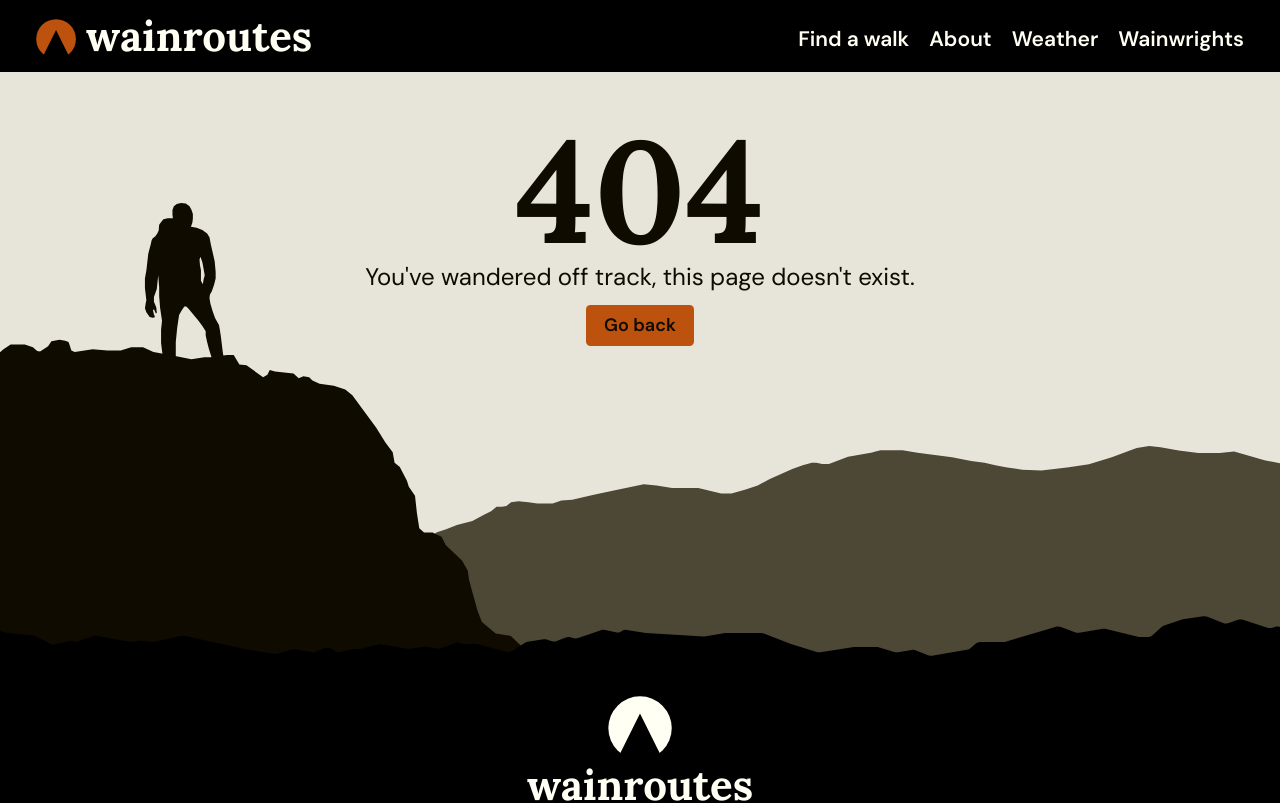
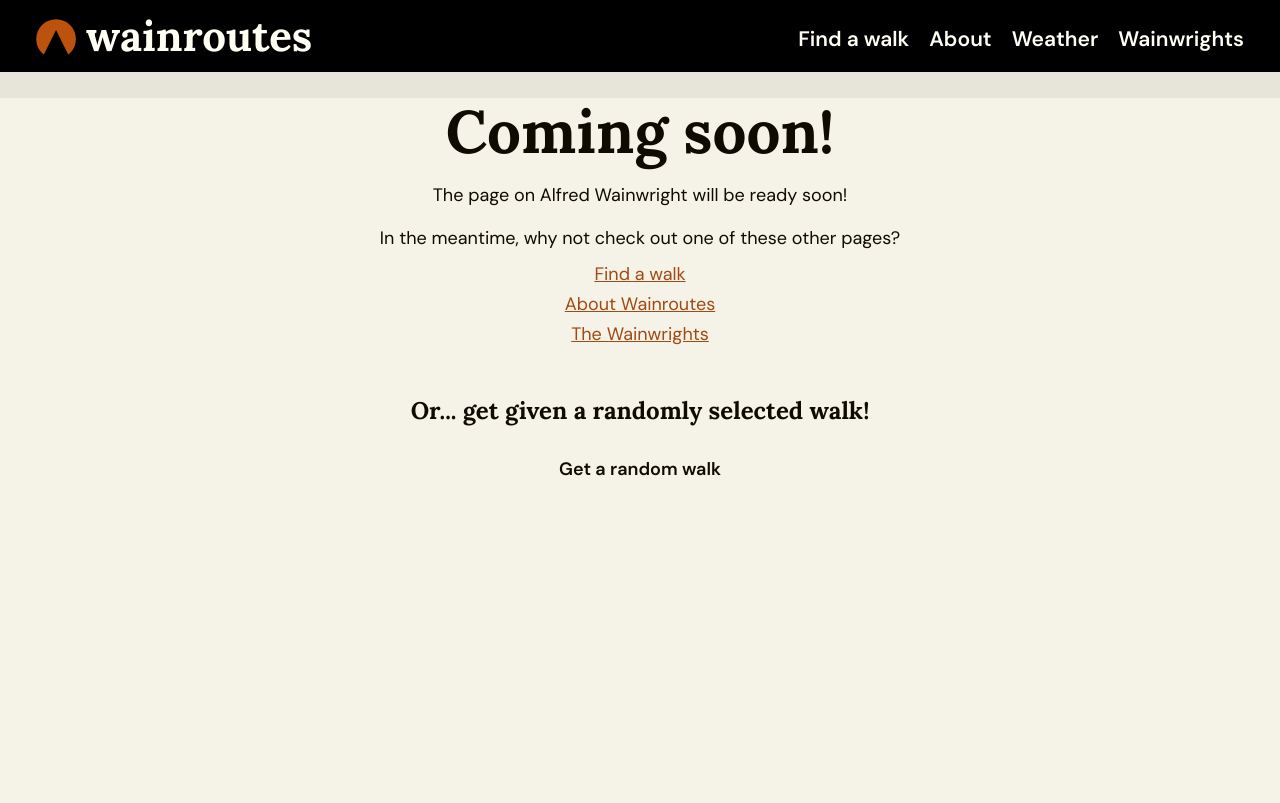
Before and after one commit to joe-cupit/wainroutes, a Next.js app: page /about/alfred-wainwright in a window 1280 px wide. Before the commit this address had no page. Shown: the top 803 px of the page. Built offline with nearby package versions, Linux system fonts and the light colour scheme.

Commit message:
Add coming soon page with walk roulette component

```diff
--- /dev/null
+++ b/src/app/about/alfred-wainwright/page.tsx
@@ -0,0 +1,21 @@
+import { createPageMetadata } from "@/utils/metadata";
+
+import ComingSoon from "@/app/coming-soon";
+
+
+export function generateMetadata() {
+  return createPageMetadata({
+    title: "Alfred Wainwright",
+    description: "Coming soon.",
+    path: "/about/alfred-wainwright",
+  });
+}
+
+
+export default function page() {
+  return (
+    <ComingSoon
+      description="The page on Alfred Wainwright will be ready soon!"
+    />
+  )
+}
--- /dev/null
+++ b/src/app/coming-soon.tsx
@@ -0,0 +1,37 @@
+import styles from "@/styles/coming-soon.module.css";
+import fontStyles from "@/styles/fonts.module.css";
+
+import Link from "next/link";
+
+import WalkRoulette from "@/components/WalkRoulette/WalkRoulette";
+
+
+export default function ComingSoon({ description } : { description?: string}) {
+  return (
+    <main className={styles.page}>
+      <section>
+        <div className={styles.main}>
+          <h1 className={fontStyles.title}>Coming soon!</h1>
+          <p>{description || "I'm still working on this page!"}</p>
+
+          <div>
+            <p>In the meantime, why not check out one of these other pages?</p>
+            <ul>
+              <li><Link href="/walks">Find a walk</Link></li>
+              <li><Link href="/about">About Wainroutes</Link></li>
+              <li><Link href="/wainwrights">The Wainwrights</Link></li>
+            </ul>
+          </div>
+        </div>
+
+      </section>
+
+      <section>
+        <div className={styles.roulette}>
+          <h2 className={fontStyles.subheading}>Or... get given a randomly selected walk!</h2>
+          <WalkRoulette />
+        </div>
+      </section>
+    </main>
+  )
+}
--- a/src/components/WalkCard/WalkCard.module.css
+++ b/src/components/WalkCard/WalkCard.module.css
@@ -13,6 +13,7 @@
   background: var(--clr-bg);
   /* border-radius: 0.5rem; */
   overflow: hidden;
+  text-align: left;
 }
 .walkCard:focus-visible {
   outline: 3px solid currentColor;
--- /dev/null
+++ b/src/components/WalkRoulette/WalkRoulette.module.css
@@ -0,0 +1,12 @@
+.roulette {
+  display: flex;
+  gap: var(--gap-400);
+  flex-direction: column;
+  align-items: center;
+
+  width: min(100%, 45rem);
+}
+
+.walk {
+  width: 100%;
+}
--- /dev/null
+++ b/src/components/WalkRoulette/WalkRoulette.tsx
@@ -0,0 +1,55 @@
+"use client"
+
+import styles from "./WalkRoulette.module.css";
+import buttonStyles from "@/styles/buttons.module.css";
+
+import { useState } from "react";
+
+import walksJson from "@/data/walks.json";
+import type Walk from "@/types/Walk";
+
+import WalkCard from "@/components/WalkCard/WalkCard";
+
+
+export default function WalkRoulette() {
+
+  const [currentWalkIndex, setCurrentWalkIndex] = useState<number|undefined>();
+  const [usedIndexes, setUsedIndexes] = useState<number[]>([]);
+
+  const walks = (walksJson as unknown as Walk[]);
+
+  function getRandomWalk() {
+    let walkIndex : number;
+    do {
+      walkIndex = Math.floor(Math.random() * walks.length)
+    } while (usedIndexes.includes(walkIndex))
+
+    setCurrentWalkIndex(walkIndex)
+    if (usedIndexes.length < walks.length - 1) {
+      setUsedIndexes(prev => [...prev, walkIndex])
+    }
+    else {
+      setUsedIndexes([])
+    }
+  }
+
+
+  return (
+    <div className={styles.roulette}>
+      {currentWalkIndex !== undefined &&
+        <div className={styles.walk}>
+          <WalkCard walk={walks[currentWalkIndex]} />
+        </div>
+      }
+      <button
+        className={`${buttonStyles.button}`}
+        onClick={getRandomWalk}
+      >
+        {currentWalkIndex === undefined
+          ? "Get a random walk"
+          : "Find a different random walk"
+        }
+      </button>
+    </div>
+  )
+}
--- /dev/null
+++ b/src/styles/coming-soon.module.css
@@ -0,0 +1,48 @@
+.page {
+  background: var(--clr-bg);
+
+  min-height: 90vh;
+}
+
+.page section {
+  --content-max-width: 950px;
+
+  &:not(:first-child) {
+    margin-block: var(--gap-800);
+  }
+}
+
+.main {
+  display: grid;
+  gap: var(--gap-500);
+  justify-content: center;
+  text-wrap: balance;
+  text-align: center;
+
+  & ul {
+    list-style: none;
+    margin-block-start: var(--gap-400);
+
+    display: grid;
+    gap: var(--gap-300);
+  }
+
+  & a {
+    color: var(--clr-primary-300);
+    text-decoration: underline;
+  }
+  & a:hover {
+    color: var(--clr-primary-400);
+  }
+}
+
+.roulette {
+  display: grid;
+  gap: var(--gap-500);
+  justify-items: center;
+
+  & h2 {
+    text-align: center;
+    text-wrap: balance;
+  }
+}
```
Also changed, not shown: src/app/about/faq/page.tsx (added, +21 -0 lines).
